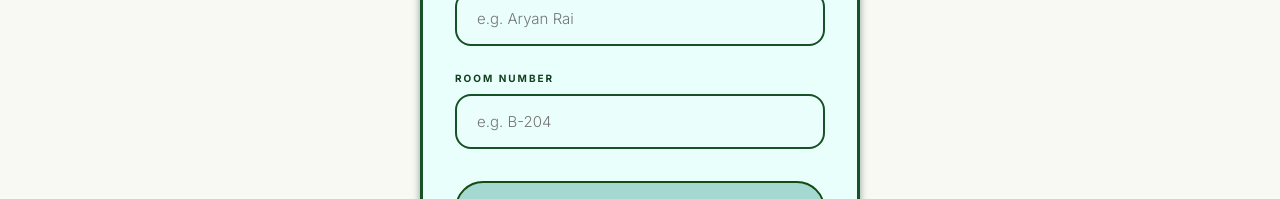
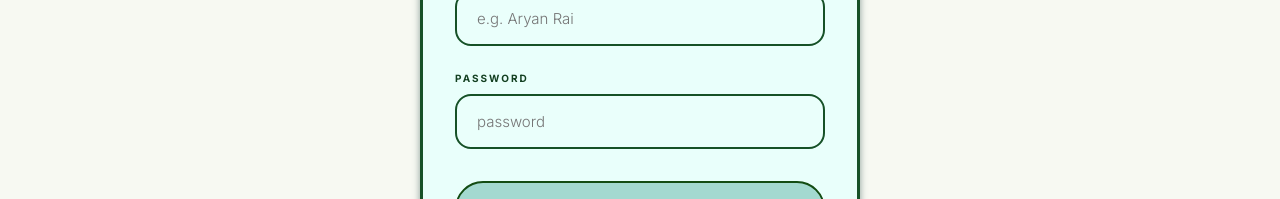
Before and after one commit to Aryan68798/DormCare, a React (Vite) app: page /login in a window 1280 px wide. Shown: the part 456-655 px from the top of the page. Built offline with nearby package versions, Linux system fonts and the light colour scheme.

Commit message:
Login Features

```diff
--- a/src/Pages/Cleaning.jsx
+++ b/src/Pages/Cleaning.jsx
@@ -86,7 +86,7 @@ function Cleaning() {
             <label htmlFor="clean-room">Room Number</label>
             <input
               id="clean-room"
-              type="text"
+              type="number"
               placeholder="e.g. B-204"
               value={room}
               onChange={(e) => setRoom(e.target.value)}
@@ -98,7 +98,7 @@ function Cleaning() {
             <label htmlFor="clean-date">Preferred Date</label>
             <input
               id="clean-date"
-              type="date"
+              type="datetime-local"
               value={date}
               onChange={(e) => setDate(e.target.value)}
             />
--- a/src/Pages/Login.jsx
+++ b/src/Pages/Login.jsx
@@ -13,8 +13,13 @@ const Login = () => {
   const [error, setError] = useState('')
 
   const handleLogin = () => {
-    if (username.trim() === '' || roomNo.trim() === '') {
-      setError('⚠️ Please enter both your name and room number.')
+    if (username.trim() === '' || roomNo.trim() === '' || roomNo.length <= 4) {
+      if (username.trim() === '' || roomNo.trim() === ''){
+        setError('⚠️ Please enter both your name and room number.')
+      }
+      else{
+        setError('⚠️ Please enter password with minimum length 5.')
+      }
       return
     }
 
@@ -54,11 +59,12 @@ const Login = () => {
 
 
         <div className="form-group">
-          <label htmlFor="roomNo">Room Number</label>
+          <label htmlFor="roomNo">Password</label>
           <input
             id="roomNo"
-            type="text"
-            placeholder="e.g. B-204"
+            type="password"
+            placeholder="password"
+            minLength={5}
             value={roomNo}
             onChange={(e) => setRoomNo(e.target.value)}
             onKeyDown={handleKeyDown}
```
